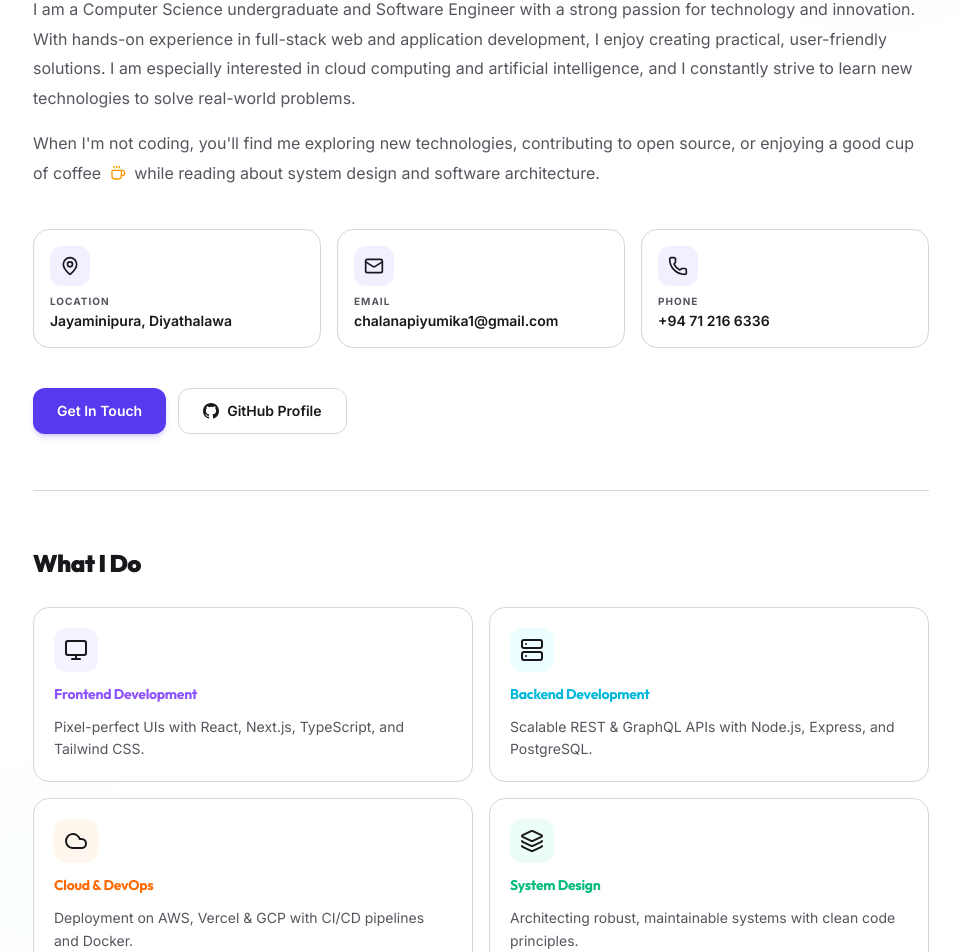
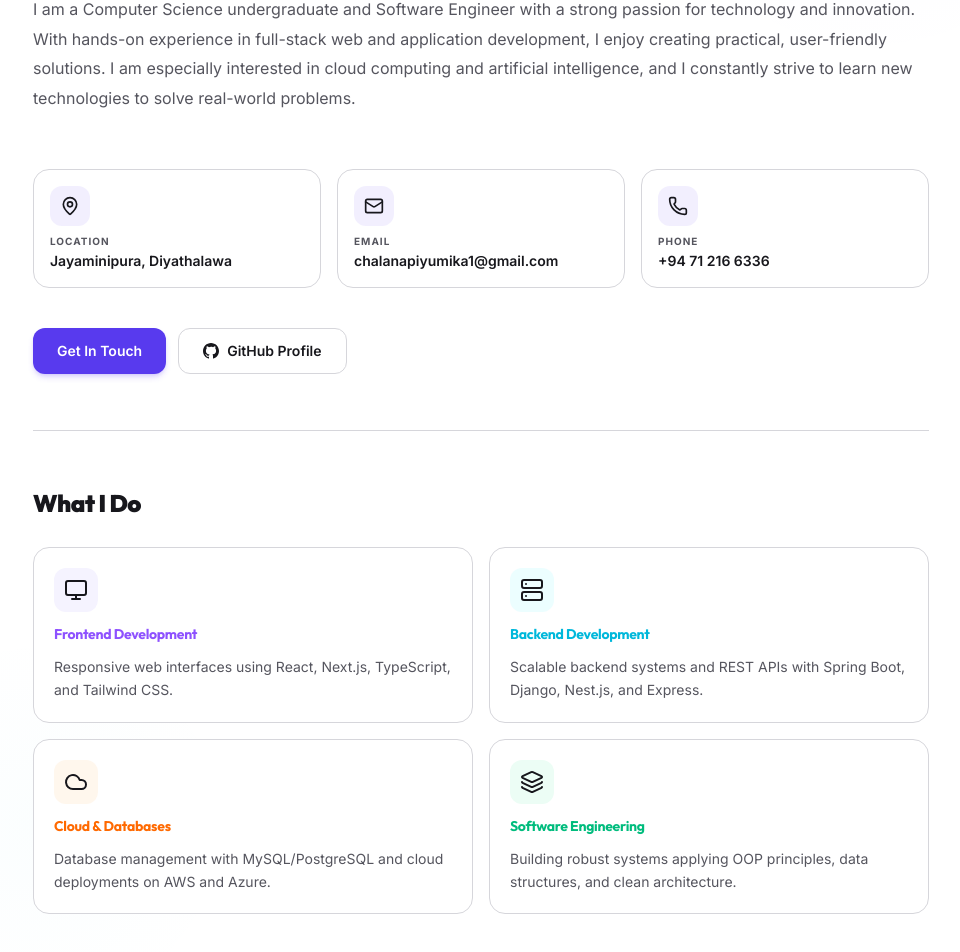
Before and after one commit to ChalanaPiyumika/chalana-piyumika, a Next.js app: page / in a window 1280 px wide. Shown: the part 1233-2185 px from the top of the page, without its empty margins (159-1119 px from the left). Built offline with nearby package versions, Linux system fonts and the light colour scheme.

Commit message:
feat: add About section component with bio, contact info, and services overview

```diff
--- a/src/components/About/About.tsx
+++ b/src/components/About/About.tsx
@@ -4,34 +4,34 @@ import Image from "next/image";
 import { motion } from "framer-motion";
 import { profile } from "@/data/profile";
 
-import { Monitor, Server, Cloud, Layers, MapPin, Mail, Phone, Briefcase, Coffee } from "lucide-react";
+import { Monitor, Server, Cloud, Layers, MapPin, Mail, Phone } from "lucide-react";
 
 const services = [
   {
     icon: <Monitor className="w-6 h-6" />,
     title: "Frontend Development",
-    desc: "Pixel-perfect UIs with React, Next.js, TypeScript, and Tailwind CSS.",
+    desc: "Responsive web interfaces using React, Next.js, TypeScript, and Tailwind CSS.",
     color: "text-violet-500",
     bg: "bg-violet-50 dark:bg-violet-900/20",
   },
   {
     icon: <Server className="w-6 h-6" />,
     title: "Backend Development",
-    desc: "Scalable REST & GraphQL APIs with Node.js, Express, and PostgreSQL.",
+    desc: "Scalable backend systems and REST APIs with Spring Boot, Django, Nest.js, and Express.",
     color: "text-cyan-500",
     bg: "bg-cyan-50 dark:bg-cyan-900/20",
   },
   {
     icon: <Cloud className="w-6 h-6" />,
-    title: "Cloud & DevOps",
-    desc: "Deployment on AWS, Vercel & GCP with CI/CD pipelines and Docker.",
+    title: "Cloud & Databases",
+    desc: "Database management with MySQL/PostgreSQL and cloud deployments on AWS and Azure.",
     color: "text-orange-500",
     bg: "bg-orange-50 dark:bg-orange-900/20",
   },
   {
     icon: <Layers className="w-6 h-6" />,
-    title: "System Design",
-    desc: "Architecting robust, maintainable systems with clean code principles.",
+    title: "Software Engineering",
+    desc: "Building robust systems applying OOP principles, data structures, and clean architecture.",
     color: "text-emerald-500",
     bg: "bg-emerald-50 dark:bg-emerald-900/20",
   },
@@ -72,7 +72,7 @@ export default function About() {
             Who I <span className="text-gradient">Am</span>
           </h2>
           <p className="text-[17px] text-muted-foreground max-w-lg mx-auto leading-relaxed">
-            Passionate about building things that make a real difference — one line of code at a time.
+            Passionate about building things that make a real difference - one line of code at a time.
           </p>
         </motion.div>
 
@@ -92,10 +92,6 @@ export default function About() {
               </h3>
               <p className="text-[16px] leading-[1.85] text-muted-foreground mb-4">
                 {profile.aboutBio}
-              </p>
-              <p className="text-[16px] leading-[1.85] text-muted-foreground">
-                When I&apos;m not coding, you&apos;ll find me exploring new technologies, contributing to open source,
-                or enjoying a good cup of coffee <Coffee className="w-4 h-4 inline-block mx-1 -mt-1 text-amber-500" /> while reading about system design and software architecture.
               </p>
             </motion.div>
 
```
